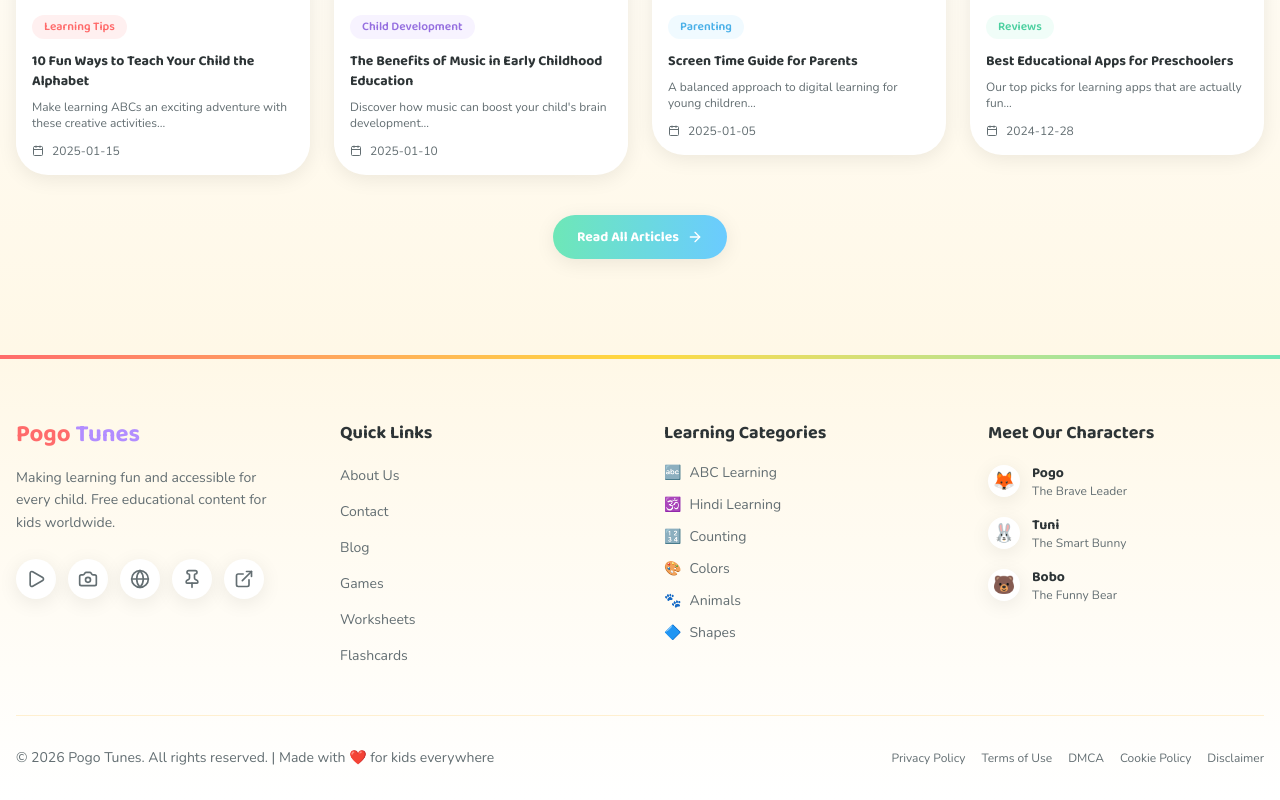
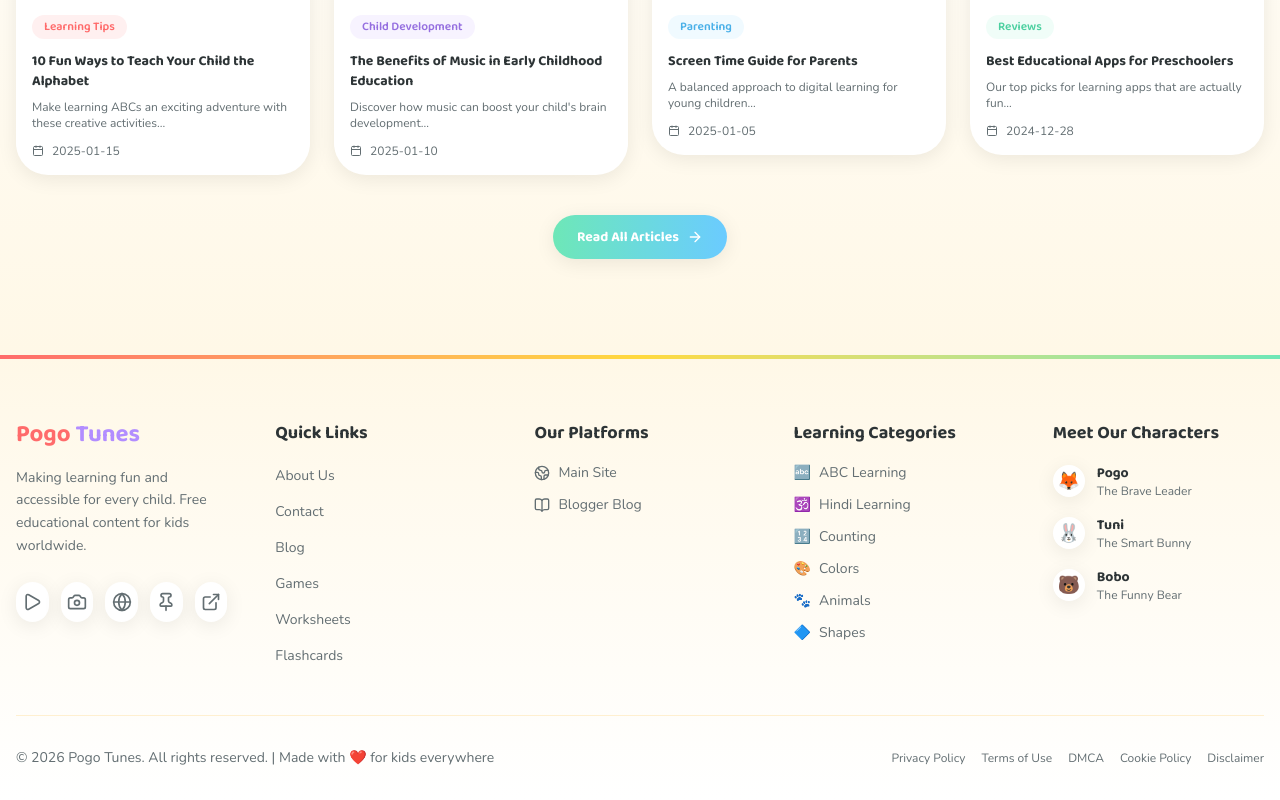
Before and after one commit to AzadG26/online-workspace, a Next.js app in the folder pogo-tunes/: page / in a window 1280 px wide. Shown: the part 6712-7512 px from the top of the page. Built offline with nearby package versions, Linux system fonts and the light colour scheme.

Commit message:
Add Netlify & Blogger cross-links to footer, update README badges and AGENTS.md with all live URLs

```diff
--- a/pogo-tunes/src/components/layout/footer.tsx
+++ b/pogo-tunes/src/components/layout/footer.tsx
@@ -2,7 +2,7 @@
 
 import Link from "next/link"
 import { motion } from "framer-motion"
-import { Play, Camera, Globe, PinIcon, ExternalLink } from "lucide-react"
+import { Play, Camera, Globe, PinIcon, ExternalLink, Globe2, BookOpen } from "lucide-react"
 import { categories, characters } from "@/data/content"
 
 const socialLinks = [
@@ -13,6 +13,11 @@ const socialLinks = [
   { label: "Twitter", icon: ExternalLink, href: "https://x.com/pogotunes", color: "hover:text-dark" },
 ]
 
+const platformLinks = [
+  { label: "Main Site", href: "https://pogotunes.netlify.app", icon: Globe2 },
+  { label: "Blogger Blog", href: "https://pogotunes.blogspot.com", icon: BookOpen },
+]
+
 const quickLinks = [
   { label: "About Us", href: "/about" },
   { label: "Contact", href: "/contact" },
@@ -21,6 +26,7 @@ const quickLinks = [
   { label: "Worksheets", href: "/worksheets" },
   { label: "Flashcards", href: "/flashcards" },
 ]
+
 
 const legalLinks = [
   { label: "Privacy Policy", href: "/privacy" },
@@ -36,7 +42,7 @@ export function Footer() {
       <div className="absolute top-0 left-0 right-0 h-1 bg-gradient-to-r from-coral via-yellow via-sky via-purple to-green" />
 
       <div className="mx-auto max-w-7xl px-4">
-        <div className="grid gap-12 md:grid-cols-2 lg:grid-cols-4">
+        <div className="grid gap-12 md:grid-cols-2 lg:grid-cols-5">
           <div>
             <Link href="/" className="inline-flex items-center gap-2">
               <span className="font-display text-2xl font-bold">
@@ -74,6 +80,25 @@ export function Footer() {
                   >
                     {link.label}
                   </Link>
+                </li>
+              ))}
+            </ul>
+          </div>
+
+          <div>
+            <h4 className="font-display text-lg font-bold text-dark">Our Platforms</h4>
+            <ul className="mt-4 space-y-3">
+              {platformLinks.map((link) => (
+                <li key={link.label}>
+                  <a
+                    href={link.href}
+                    target="_blank"
+                    rel="noopener noreferrer"
+                    className="flex items-center gap-2 font-body text-sm text-gray transition-colors hover:text-coral"
+                  >
+                    <link.icon className="h-4 w-4" />
+                    {link.label}
+                  </a>
                 </li>
               ))}
             </ul>
```
Also changed, not shown: 2 other files (tests, documents, lock files or other folders).
